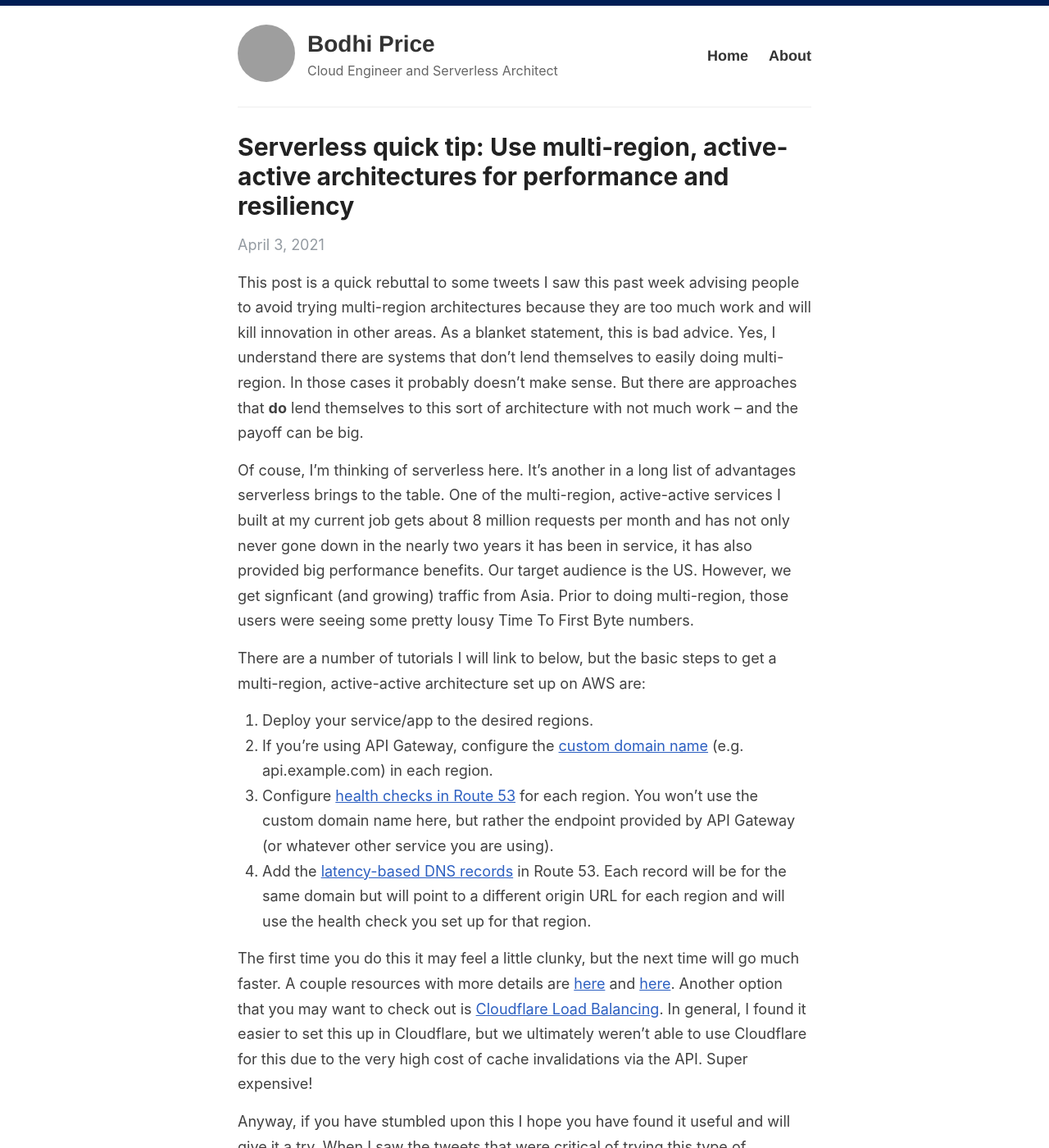
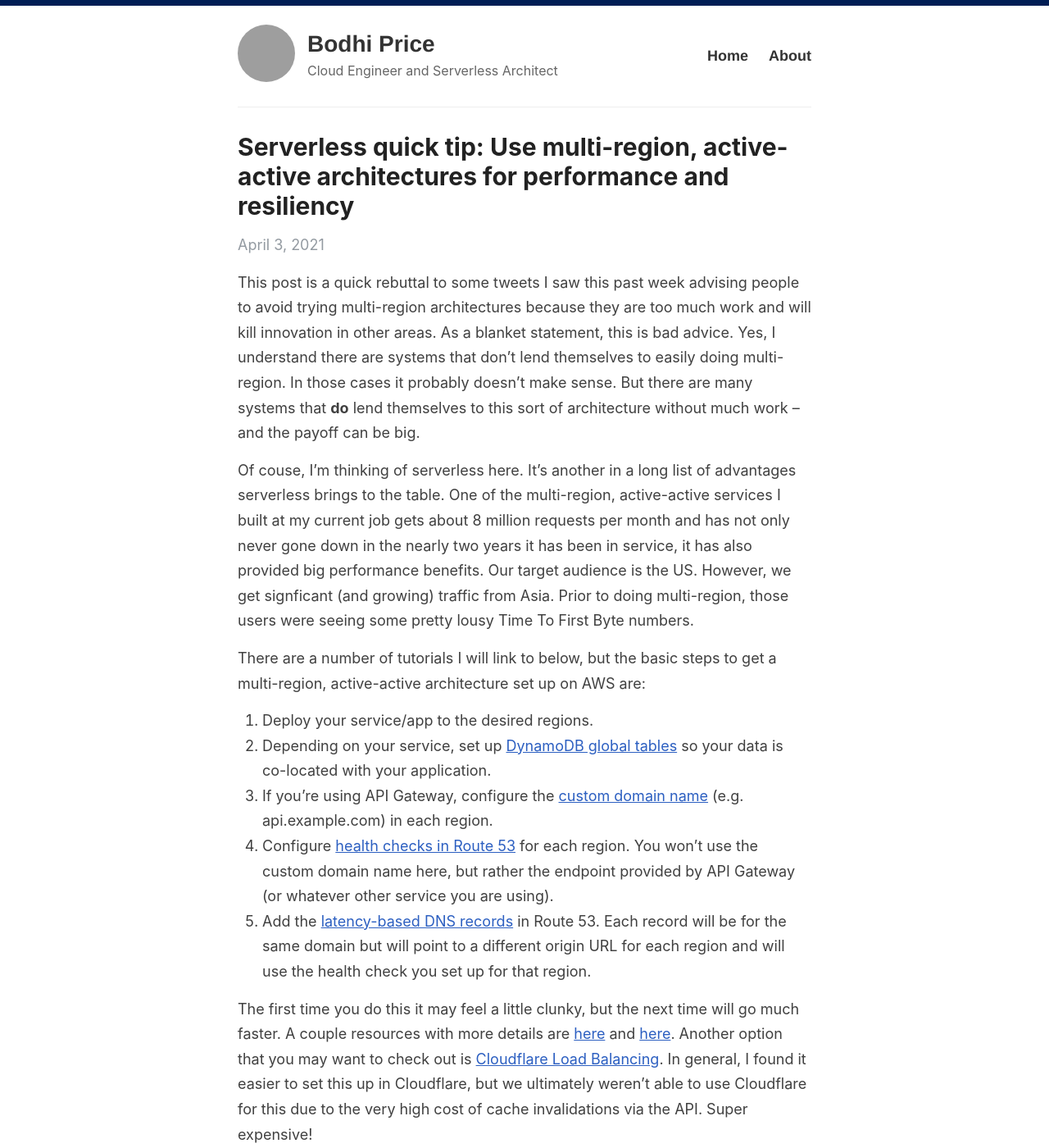
Before and after one commit to bodhiprice/bodhiprice.github.io, a Jekyll site: the page built from _posts/2021-4-3-multi-region-active-active.md, in a window 1280 px wide and 1400 px high. Shown: the whole window at 82% size. Built offline with Jekyll 4.4.1, drawn with Linux system fonts in a browser that asks for light colours; grey boxes are pictures that could not be loaded.

Commit message:
Update 2021-4-3-multi-region-active-active.md

```diff
--- a/_posts/2021-4-3-multi-region-active-active.md
+++ b/_posts/2021-4-3-multi-region-active-active.md
@@ -4,15 +4,16 @@ title: Serverless quick tip&#58; Use multi-region, active-active architectures f
 categories: [aws, serverless]
 ---
 
-This post is a quick rebuttal to some tweets I saw this past week advising people to avoid trying multi-region architectures because they are too much work and will kill innovation in other areas. As a blanket statement, this is bad advice. Yes, I understand there are systems that don't lend themselves to easily doing multi-region. In those cases it probably doesn't make sense. But there are approaches that **do** lend themselves to this sort of architecture with not much work – and the payoff can be big.
+This post is a quick rebuttal to some tweets I saw this past week advising people to avoid trying multi-region architectures because they are too much work and will kill innovation in other areas. As a blanket statement, this is bad advice. Yes, I understand there are systems that don't lend themselves to easily doing multi-region. In those cases it probably doesn't make sense. But there are many systems that **do** lend themselves to this sort of architecture without much work – and the payoff can be big.
 
 Of couse, I'm thinking of serverless here. It's another in a long list of advantages serverless brings to the table. One of the multi-region, active-active services I built at my current job gets about 8 million requests per month and has not only never gone down in the nearly two years it has been in service, it has also provided big performance benefits. Our target audience is the US. However, we get signficant (and growing) traffic from Asia. Prior to doing multi-region, those users were seeing some pretty lousy Time To First Byte numbers.
 
 There are a number of tutorials I will link to below, but the basic steps to get a multi-region, active-active architecture set up on AWS are:
 1. Deploy your service/app to the desired regions.
-2. If you're using API Gateway, configure the [custom domain name](https://docs.aws.amazon.com/apigateway/latest/developerguide/http-api-custom-domain-names.html) (e.g. api.example.com) in each region.
-3. Configure [health checks in Route 53](https://docs.aws.amazon.com/Route53/latest/DeveloperGuide/health-checks-creating.html) for each region. You won't use the custom domain name here, but rather the endpoint provided by API Gateway (or whatever other service you are using).
-4. Add the [latency-based DNS records](https://docs.aws.amazon.com/Route53/latest/DeveloperGuide/routing-policy.html#routing-policy-latency) in Route 53. Each record will be for the same domain but will point to a different origin URL for each region and will use the health check you set up for that region.
+2. Depending on your service, set up [DynamoDB global tables](https://aws.amazon.com/dynamodb/global-tables/) so your data is co-located with your application.
+3. If you're using API Gateway, configure the [custom domain name](https://docs.aws.amazon.com/apigateway/latest/developerguide/http-api-custom-domain-names.html) (e.g. api.example.com) in each region.
+4. Configure [health checks in Route 53](https://docs.aws.amazon.com/Route53/latest/DeveloperGuide/health-checks-creating.html) for each region. You won't use the custom domain name here, but rather the endpoint provided by API Gateway (or whatever other service you are using).
+5. Add the [latency-based DNS records](https://docs.aws.amazon.com/Route53/latest/DeveloperGuide/routing-policy.html#routing-policy-latency) in Route 53. Each record will be for the same domain but will point to a different origin URL for each region and will use the health check you set up for that region.
 
 The first time you do this it may feel a little clunky, but the next time will go much faster. A couple resources with more details are [here](https://medium.com/dazn-tech/serverless-aws-latency-routing-d11d9160699e) and [here](https://www.edureka.co/blog/amazon-route-53/). Another option that you may want to check out is [Cloudflare Load Balancing](https://developers.cloudflare.com/load-balancing/). In general, I found it easier to set this up in Cloudflare, but we ultimately weren't able to use Cloudflare for this due to the very high cost of cache invalidations via the API. Super expensive!
 
```
